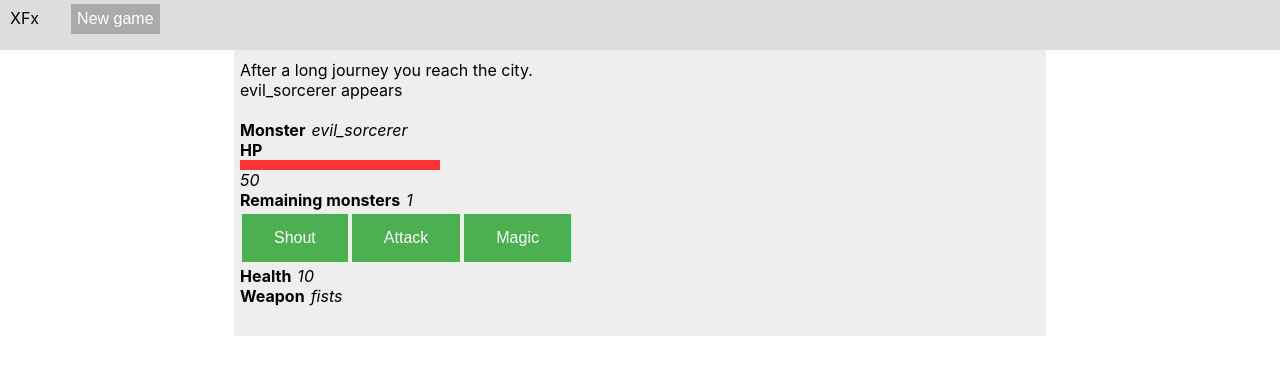
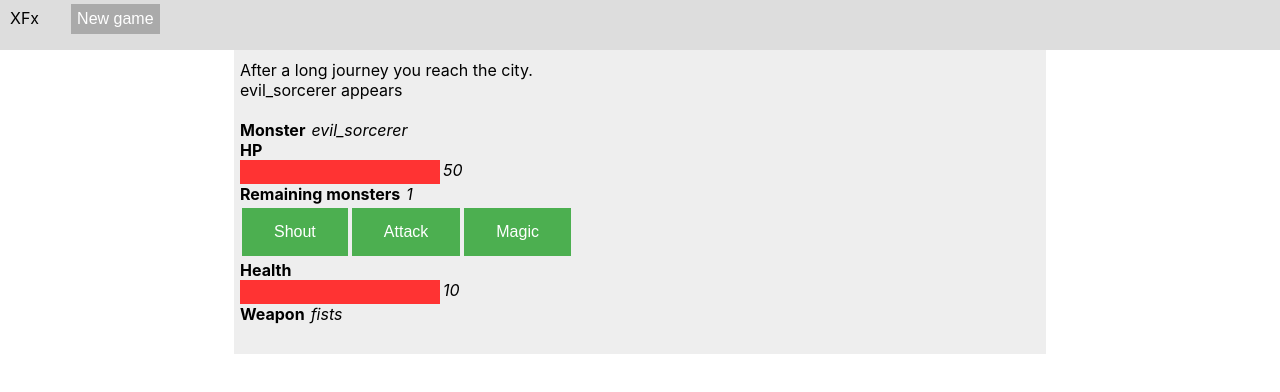
Before and after one commit to madeso/xfx.js, a React (Create React App) app: page / in a window 1280 px wide. Shown: the top 392 px of the page. Built offline with nearby package versions, Linux system fonts and the light colour scheme.

Commit message:
bar component

```diff
--- a/src/App.tsx
+++ b/src/App.tsx
@@ -30,6 +30,34 @@ const Chapter = (props: {chapter: game.Chapter}) =>
 
 type Ref = React.RefObject<HTMLInputElement>;
 
+
+const Bar = (props: {range: game.Ranged}) =>
+{
+    const size = 200;
+    const bar_value_size = size * Math.max(0, props.range.current / props.range.max);
+    const text_position = 3 + bar_value_size;
+    return (
+        <>
+            <div className="bar" style={
+                {
+                    width: size
+                }
+            }>
+                <div className="bar_value" style={
+                    {
+                        width: bar_value_size
+                    }
+                }/>
+                <div className="bar_text" style={
+                    {
+                        left: text_position
+                    }
+                }>{props.range.current}</div>
+            </div>
+        </>
+        );
+}
+
 const MonsterFight = (props: { monster: game.Monster, player: game.Player, remainingMonsters: number, history: game.Chapter[],onAttack:()=>void, button_group: Ref}) => {
     const size = 200;
     return (
@@ -53,18 +81,7 @@ const MonsterFight = (props: { monster: game.Monster, player: game.Player, remai
                 <div className="property">
                     <div className="key">HP</div>
                     <div className="value">
-                        <div className="bar" style={
-                            {
-                                width: size
-                            }
-                        }>
-                            <div className="bar_value" style={
-                                {
-                                    width: size * (props.monster.hp.current / props.monster.hp.max)
-                                }
-                            }/>
-                        </div>
-                        {props.monster.hp.current.toString()}
+                        <Bar range={props.monster.hp} />
                     </div>
                 </div>
 
@@ -84,7 +101,7 @@ const MonsterFight = (props: { monster: game.Monster, player: game.Player, remai
                 <div className="property">
                     <div className="key">Health</div>
                     <div className="value">
-                        {props.player.health.current.toString()}
+                        <Bar range={props.player.health} />
                     </div>
                 </div>
 
--- a/src/app.css
+++ b/src/app.css
@@ -38,18 +38,28 @@ button
 
 }
 
+.bar, .bar_value
+{
+    height: 1.5em;
+    margin: 0;
+}
+
 .bar
 {
     background-color: #fff;
-    height: 10px;
-    margin: 0;
+    position: relative;
 }
 
 .bar_value
 {
     background-color: #f33;
-    height: 10px;
-    margin: 0;
+}
+
+.bar_text
+{
+    position: absolute;
+    left: 3px;
+    top: 0px;
 }
 
 #title
```
